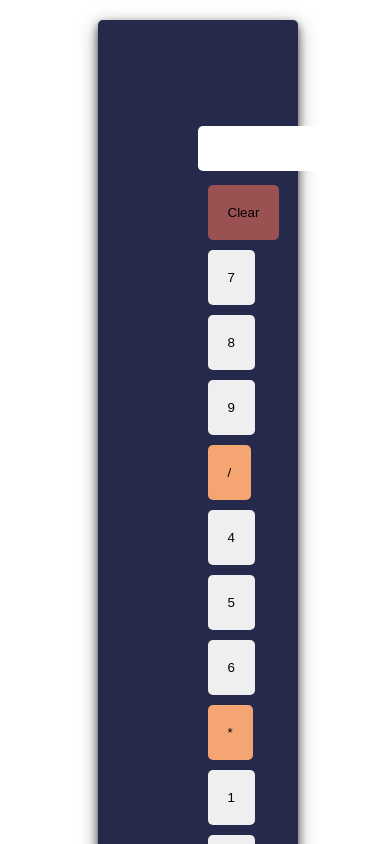
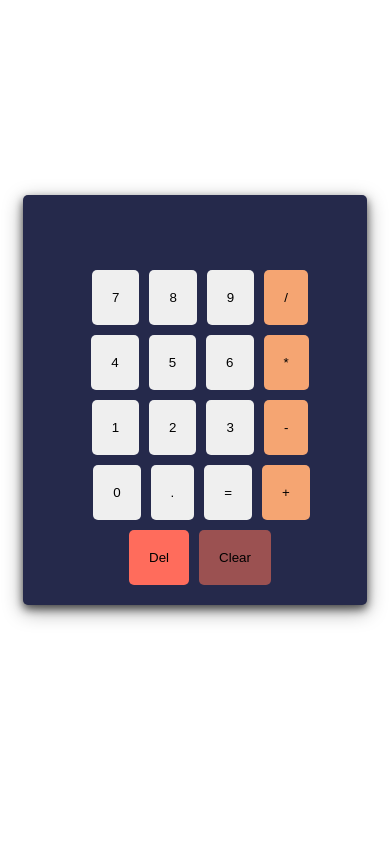
Before and after one commit to nagaraj6618/calculator, a React (Create React App) app: page / in a window 390 px wide. Shown: the top 844 px of the page. Built offline with nearby package versions, Linux system fonts and the light colour scheme.

Commit message:
Adusted For Mobile Screen resolution

```diff
--- a/src/App.js
+++ b/src/App.js
@@ -1,9 +1,10 @@
 import './App.css';
 import CalculatorComonent from './component/CalculatorComonent';
+
 function App() {
   return (
     <div className="App">
-      <CalculatorComonent/>
+    <CalculatorComonent/>
     </div>
   );
 }
--- a/src/component/Calculator.css
+++ b/src/component/Calculator.css
@@ -10,6 +10,7 @@
   text-align: center;
   background-color: rgb(37, 41, 75);
 
+
 }
 #numberButton,#operatorButton,#EqualButton,#clearButton,#deleteButton{
   padding: 20px;
@@ -18,12 +19,17 @@
   cursor: pointer;
   border: none;
   border-radius: 5px;
+
 }
 #result{
   border-radius: 5px;
   height: 45px;
   border: none;
   padding-left: 20px;
+  color: white;
+  font-size: 28px;
+  font-weight: 500;
+
 
 }
 #operatorButton{
@@ -38,3 +44,12 @@
 .lastdiv{
   margin-left: 3px;
 }
+@media(max-width:576px)
+{
+  .App-container{
+    padding: 20px 0px;
+
+    margin:50% 6%;
+
+  }
+}
--- a/src/component/CalculatorComonent.jsx
+++ b/src/component/CalculatorComonent.jsx
@@ -5,32 +5,32 @@ import './Calculator.css'
 
   render() {
     const clearFuntion=()=>{
-      document.getElementById('result').value="";
+      document.getElementById('result').innerHTML="";
     }
      const displayEvent=(a)=>{
-        document.getElementById('result').value+=a;
+        document.getElementById('result').innerHTML+=a;
     }
     const equalOperation =()=>{
-      var x=document.getElementById('result').value;
+      var x=document.getElementById('result').innerHTML;
       var y=eval(x);
       if(y!==undefined){
-      document.getElementById('result').value=y;
+      document.getElementById('result').innerHTML=y;
     }
     else{
       alert("Please Enter Value!")
     }
   }
     const deleteFunction=()=>{
-      var result=document.getElementById('result').value;
+      var result=document.getElementById('result').innerHTML;
       var lengthOfResult=result.length;
       result=result.substring(0,lengthOfResult-1);
-      document.getElementById('result').value=result;
+      document.getElementById('result').innerHTML=result;
     }
     return (
       <div className='App-container'>
         <div>
-          <input type='text' id='result'/>
-          <button onClick={clearFuntion} id='clearButton'>Clear</button>
+          <p id="result"></p>
+
         </div>
         <div>
           <button onClick={()=>displayEvent('7')} id='numberButton'>7</button>
@@ -57,6 +57,7 @@ import './Calculator.css'
           <button onClick={()=>displayEvent('+')} id='operatorButton'>+</button>
         </div>
         <button onClick={deleteFunction} id='deleteButton'>Del</button>
+        <button onClick={clearFuntion} id='clearButton'>Clear</button>
       </div>
     )
   }
```
Also changed, not shown: src/App.css (line endings or trailing spaces).
